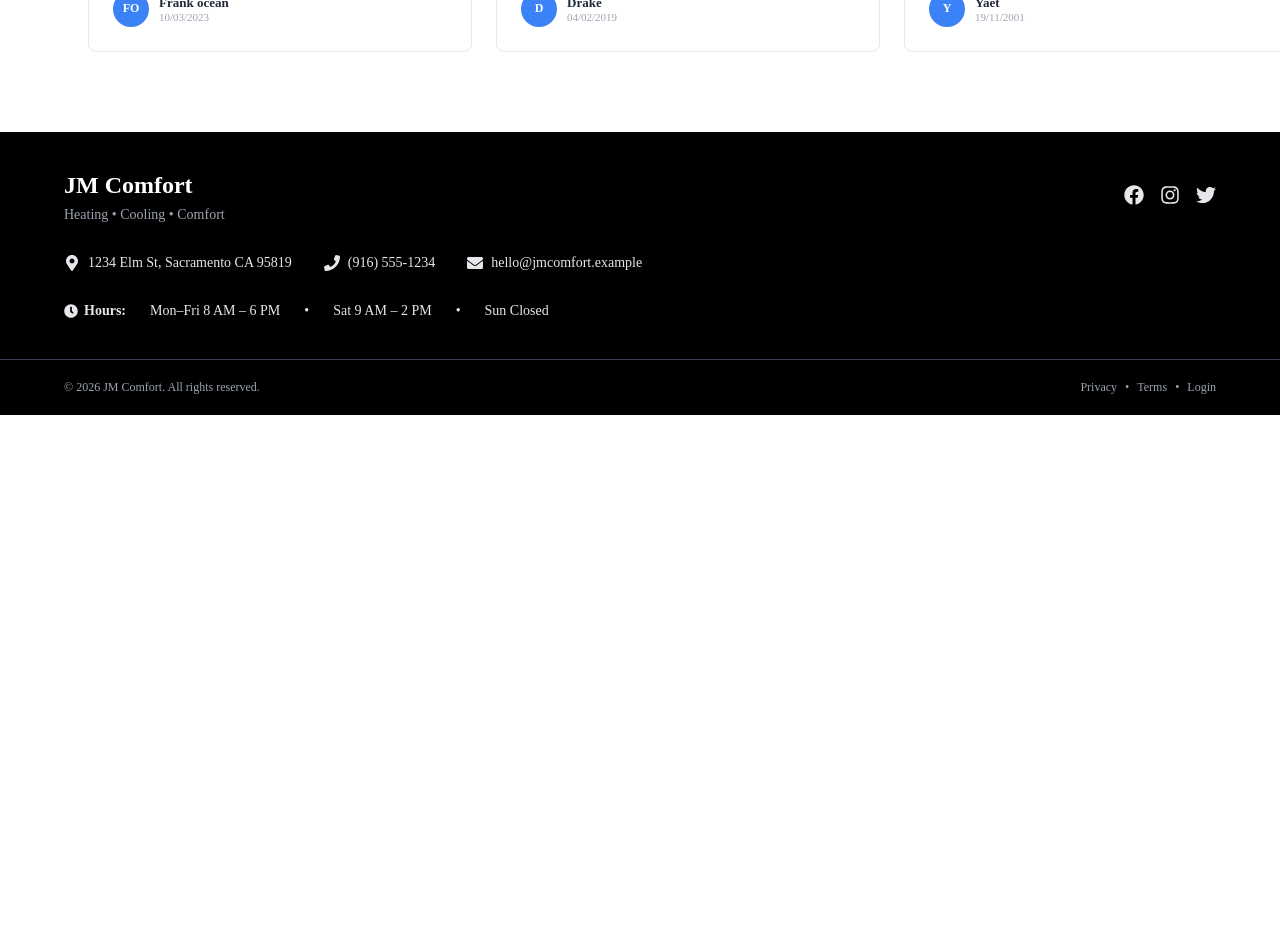
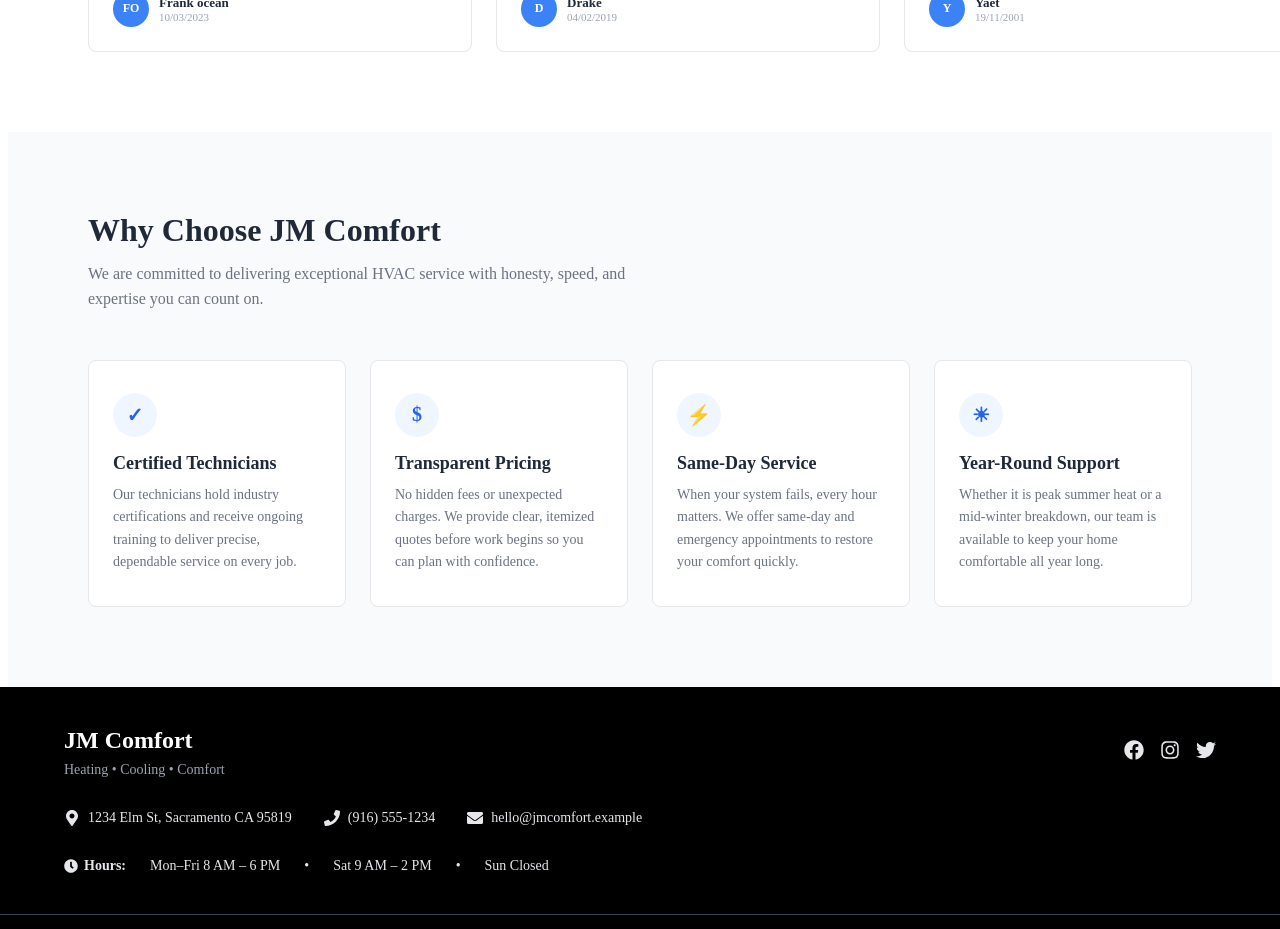
Before and after one commit to IbrahimAlj/JM-Comfort, a React (Vite) app in the folder client/: page / in a window 1280 px wide. Shown: the part 860-1789 px from the top of the page. Before the commit the page ends 1283 px from the top, so only its background shows below. Built offline with nearby package versions, Linux system fonts and the light colour scheme.

Commit message:
JMHABIBI-88 Write feature card content Add JM Comfort Why Choose Us card titles and descriptions

```diff
--- /dev/null
+++ b/client/src/components/WhyChooseUs.jsx
@@ -0,0 +1,137 @@
+import React from 'react';
+
+const featureCards = [
+  {
+    icon: '✓',
+    title: 'Certified Technicians',
+    description:
+      'Our technicians hold industry certifications and receive ongoing training to deliver precise, dependable service on every job.',
+  },
+  {
+    icon: '$',
+    title: 'Transparent Pricing',
+    description:
+      'No hidden fees or unexpected charges. We provide clear, itemized quotes before work begins so you can plan with confidence.',
+  },
+  {
+    icon: '⚡',
+    title: 'Same-Day Service',
+    description:
+      'When your system fails, every hour matters. We offer same-day and emergency appointments to restore your comfort quickly.',
+  },
+  {
+    icon: '☀',
+    title: 'Year-Round Support',
+    description:
+      'Whether it is peak summer heat or a mid-winter breakdown, our team is available to keep your home comfortable all year long.',
+  },
+];
+
+const WhyChooseUs = () => {
+  return (
+    <section
+      style={{
+        width: '100%',
+        backgroundColor: '#F9FAFB',
+        paddingTop: '80px',
+        paddingBottom: '80px',
+        paddingLeft: '80px',
+        paddingRight: '80px',
+        boxSizing: 'border-box',
+      }}
+      aria-labelledby="why-choose-us-heading"
+    >
+      <h2
+        id="why-choose-us-heading"
+        style={{
+          fontSize: '32px',
+          fontWeight: 'bold',
+          color: '#1F2937',
+          marginBottom: '12px',
+          marginTop: 0,
+        }}
+      >
+        Why Choose JM Comfort
+      </h2>
+
+      <p
+        style={{
+          fontSize: '16px',
+          color: '#6B7280',
+          marginBottom: '48px',
+          marginTop: 0,
+          maxWidth: '560px',
+          lineHeight: '1.6',
+        }}
+      >
+        We are committed to delivering exceptional HVAC service with honesty,
+        speed, and expertise you can count on.
+      </p>
+
+      <div
+        style={{
+          display: 'grid',
+          gridTemplateColumns: 'repeat(auto-fit, minmax(240px, 1fr))',
+          gap: '24px',
+          maxWidth: '1200px',
+        }}
+      >
+        {featureCards.map((card) => (
+          <div
+            key={card.title}
+            style={{
+              backgroundColor: 'white',
+              border: '1px solid #E5E7EB',
+              borderRadius: '8px',
+              padding: '32px 24px',
+            }}
+          >
+            <div
+              style={{
+                width: '44px',
+                height: '44px',
+                borderRadius: '50%',
+                backgroundColor: '#EFF6FF',
+                display: 'flex',
+                alignItems: 'center',
+                justifyContent: 'center',
+                fontSize: '20px',
+                color: '#2563EB',
+                fontWeight: 'bold',
+                marginBottom: '16px',
+              }}
+              aria-hidden="true"
+            >
+              {card.icon}
+            </div>
+
+            <h3
+              style={{
+                fontSize: '18px',
+                fontWeight: '600',
+                color: '#1F2937',
+                marginBottom: '10px',
+                marginTop: 0,
+              }}
+            >
+              {card.title}
+            </h3>
+
+            <p
+              style={{
+                fontSize: '14px',
+                color: '#6B7280',
+                lineHeight: '1.6',
+                margin: 0,
+              }}
+            >
+              {card.description}
+            </p>
+          </div>
+        ))}
+      </div>
+    </section>
+  );
+};
+
+export default WhyChooseUs;
--- a/client/src/pages/Home.jsx
+++ b/client/src/pages/Home.jsx
@@ -1,14 +1,16 @@
 import HeroBanner from '../components/HeroBanner';
 import Navbar from '../components/Navbar';
+import WhyChooseUs from '../components/WhyChooseUs';
 
 export default function Home() {
   return (
     <>
       <Navbar />
       <HeroBanner />
+      <WhyChooseUs />
 
-      {/* Add other homepage sections below /}
-      {/ Services preview, testimonials, etc. */}
+      {/* Add other homepage sections below */}
+      {/* Services preview, testimonials, etc. */}
     </>
   );
 }
```
